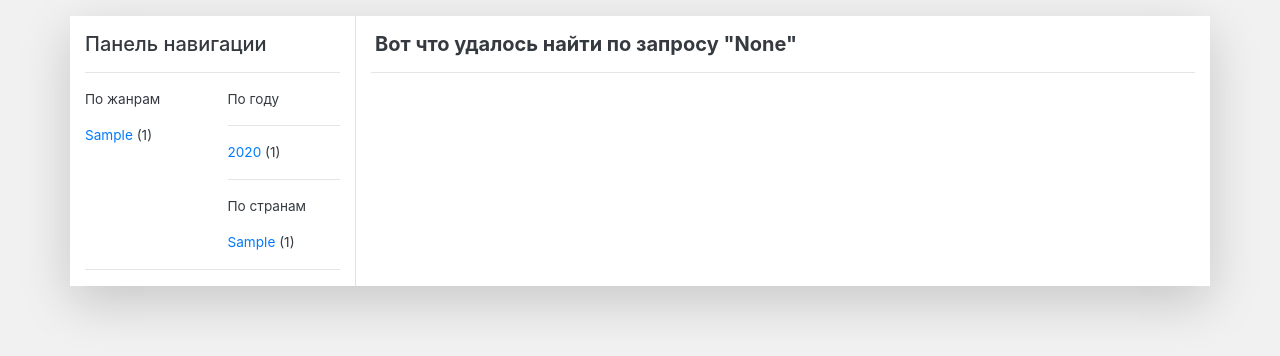
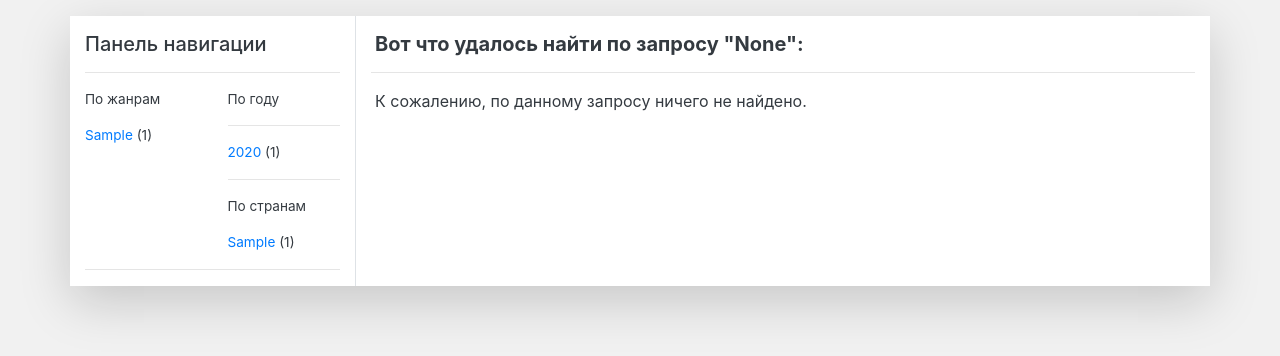
Before and after one commit to arehovski/movies_db, a Django app: page /search in a window 1280 px wide. Shown: the part 70-426 px from the top of the page. Run offline with Django 3.2, Linux system fonts and the light colour scheme; tables that the repository leaves empty hold one stand-in row (values such as "Sample post"); some libraries are stand-ins or nearby versions.

Commit message:
Empty page and template bugs fixed.

```diff
--- a/movies/views.py
+++ b/movies/views.py
@@ -63,7 +63,7 @@ class YearView(GenreView):
 
 
 class CountryView(GenreView):
-    template = 'country'
+    template = 'country.html'
     @staticmethod
     def get_movies(query_param):
         return Movie.objects.filter(country__country__exact=query_param)
--- a/templates/base.html
+++ b/templates/base.html
@@ -91,6 +91,8 @@
                             </div>
                         </div>
                         <hr/>
+                    {% empty %}
+                        <div class="pl-1">К сожалению, по данному запросу ничего не найдено.</div>
                     {% endfor %}
 
                     {% block pagination %}
--- a/templates/search.html
+++ b/templates/search.html
@@ -1,4 +1,4 @@
 {% extends 'base.html' %}
 
 
-{% block query %}Вот что удалось найти по запросу "{{ query }}"{% endblock %}
+{% block query %}Вот что удалось найти по запросу "{{ query }}":{% endblock %}
```
